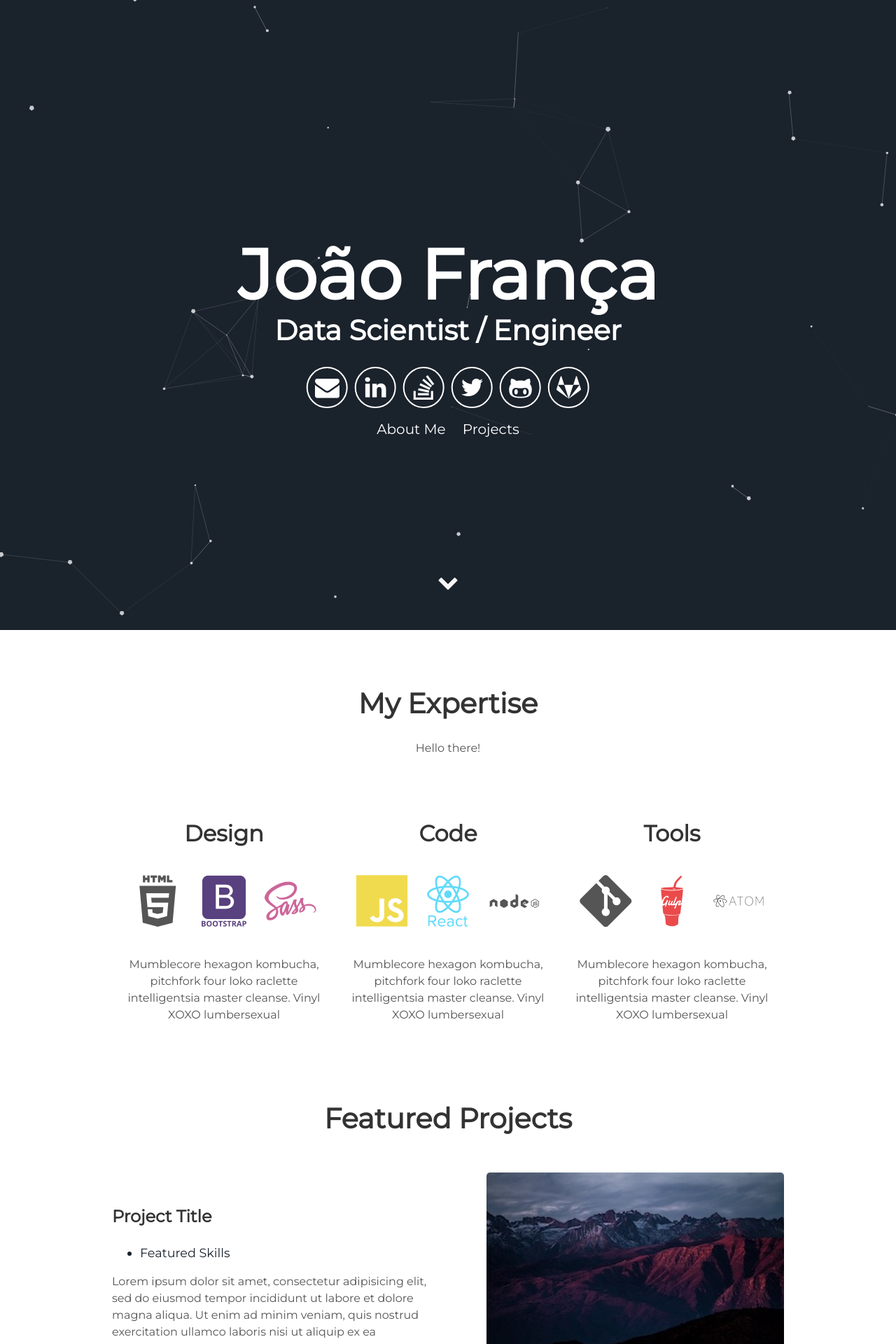
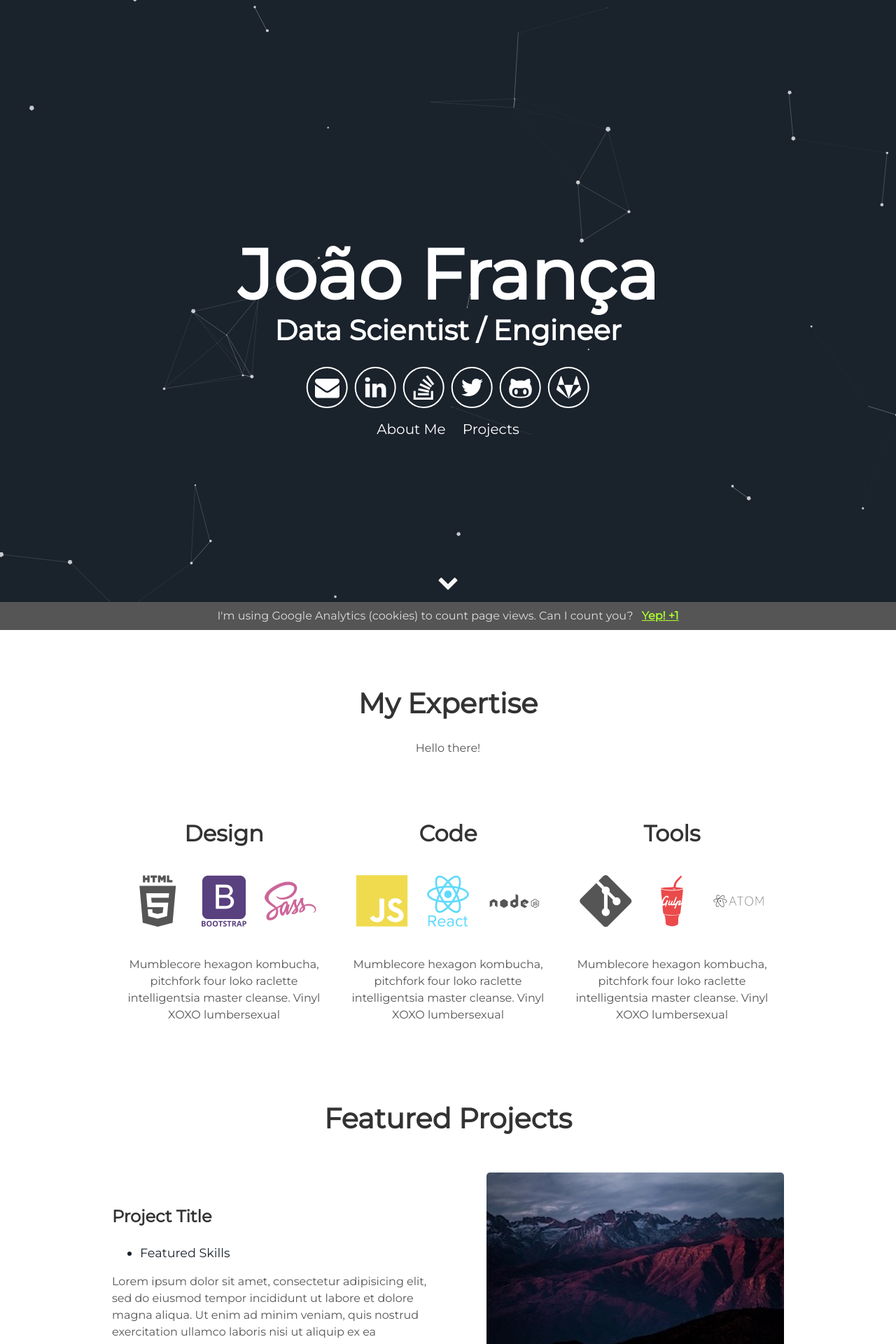
Before and after one commit to joaofranca/joaofranca.github.io, a Jekyll site: the page built from index.html, in a window 1280 px wide. Shown: the top 1920 px of the page at 70% size. Built offline with Jekyll 4.4.1, drawn with Linux system fonts in a browser that asks for light colours; some of the changed lines change nothing that is shown.

Commit message:
Cookie consent banner for Google Analytics.

```diff
--- /dev/null
+++ b/_includes/cookie-consent.html
@@ -0,0 +1,59 @@
+<style>
+    #cookie-notice {padding: 0.5rem 1rem; display: none; text-align: center; position: fixed; bottom: 0; width: calc(100% - 2rem); background: #555; color: rgba(255,255,255,0.8);}
+    #cookie-notice a {display: inline-block; cursor: pointer; margin-left: 0.5rem;}
+    @media (max-width: 767px) {
+        #cookie-notice span {display: block; padding-top: 3px; margin-bottom: 1rem;}
+        #cookie-notice a {position: relative; bottom: 4px;}
+    }
+</style>
+<div id="cookie-notice">
+    <span>I'm using Google Analytics (cookies) to count page views. Can I count you?</span>
+    <a id="cookie-notice-accept" class="btn btn-primary btn-sm" style="font-weight: bolder; color: greenyellow; text-decoration: underline;">Yep! +1</a>
+</div>
+<script>
+    function createCookie(name,value,days) {
+        var expires = "";
+        if (days) {
+            var date = new Date();
+            date.setTime(date.getTime() + (days*24*60*60*1000));
+            expires = "; expires=" + date.toUTCString();
+        }
+        document.cookie = name + "=" + value + expires + "; path=/";
+    }
+    function readCookie(name) {
+        var nameEQ = name + "=";
+        var ca = document.cookie.split(';');
+        for(var i=0;i < ca.length;i++) {
+            var c = ca[i];
+            while (c.charAt(0)==' ') c = c.substring(1,c.length);
+            if (c.indexOf(nameEQ) == 0) return c.substring(nameEQ.length,c.length);
+        }
+        return null;
+    }
+    function eraseCookie(name) {
+        createCookie(name,"",-1);
+    }
+
+    if(readCookie('cookie-notice-dismissed')=='true') {
+
+        // Google Analytics
+        var dnt = navigator.doNotTrack || window.doNotTrack || navigator.msDoNotTrack;
+        if (dnt != "1" && dnt != "yes") {
+            (function(i,s,o,g,r,a,m){i['GoogleAnalyticsObject']=r;i[r]=i[r]||function(){
+            (i[r].q=i[r].q||[]).push(arguments)},i[r].l=1*new Date();a=s.createElement(o),
+            m=s.getElementsByTagName(o)[0];a.async=1;a.src=g;m.parentNode.insertBefore(a,m)
+            })(window,document,'script','https://www.google-analytics.com/analytics.js','ga');
+            ga('create', '{{ site.google-analytics.id }}', 'auto');
+            ga('send', 'pageview');
+        }
+
+    } else {
+        document.getElementById('cookie-notice').style.display = 'block';
+    }
+    document.getElementById('cookie-notice-accept').addEventListener("click",function() {
+        createCookie('cookie-notice-dismissed','true',31);
+        document.getElementById('cookie-notice').style.display = 'none';
+        location.reload();
+    });
+
+</script>
--- a/_includes/footer.html
+++ b/_includes/footer.html
@@ -5,4 +5,3 @@
 <script src="//cdn.jsdelivr.net/particles.js/2.0.0/particles.min.js"></script>
 <script src="{{ "/assets/js/sweet-scroll.min.js" | prepend: site.baseurl }}"></script>
 <script src="{{ "/assets/js/main.js" | prepend: site.baseurl }}"></script>
-{% include google-analytics.html %}
--- a/_includes/google-analytics.html
+++ /dev/null
@@ -1,14 +0,0 @@
-<!-- Google Analytics -->
-{% if site.google-analytics %}
-<script>
-var dnt = navigator.doNotTrack || window.doNotTrack || navigator.msDoNotTrack;
-if (dnt != "1" && dnt != "yes") {
-(function(i,s,o,g,r,a,m){i['GoogleAnalyticsObject']=r;i[r]=i[r]||function(){
-  (i[r].q=i[r].q||[]).push(arguments)},i[r].l=1*new Date();a=s.createElement(o),
-  m=s.getElementsByTagName(o)[0];a.async=1;a.src=g;m.parentNode.insertBefore(a,m)
-})(window,document,'script','https://www.google-analytics.com/analytics.js','ga');
-ga('create', '{{ site.google-analytics.id }}', 'auto');
-ga('send', 'pageview');
-}
-</script>
-{% endif %}
--- a/_layouts/default.html
+++ b/_layouts/default.html
@@ -1,17 +1,28 @@
 <!DOCTYPE html>
 <html lang="en">
+
   {% include head.html %}
+
   <body>
+
       {% include header.html %}
+
       <section id="about">
         {% include about.html %}
       </section>
+
       <section id="projects">
         {% include projects.html %}
       </section>
+
       {% include footer.html %}
+
       {{ content }}
-      <!--
+
+      {% if site.google-analytics %}
       {% include cookie-consent.html %}
-      -->
+      {% endif %}
+
   </body>
+
+</html>
```
